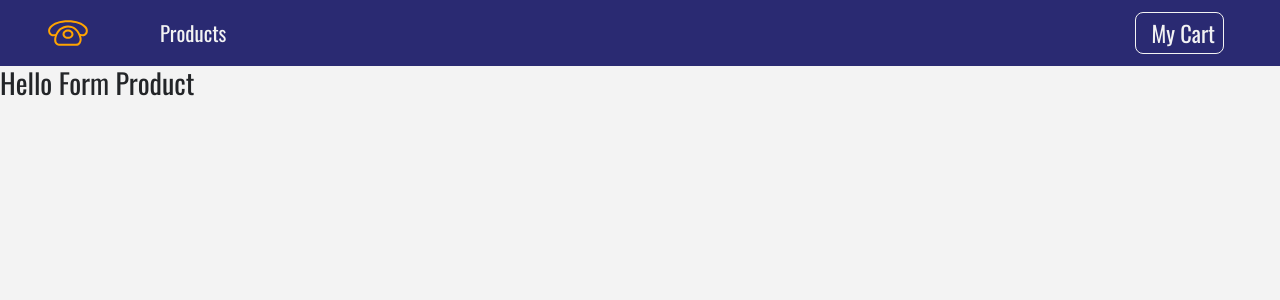
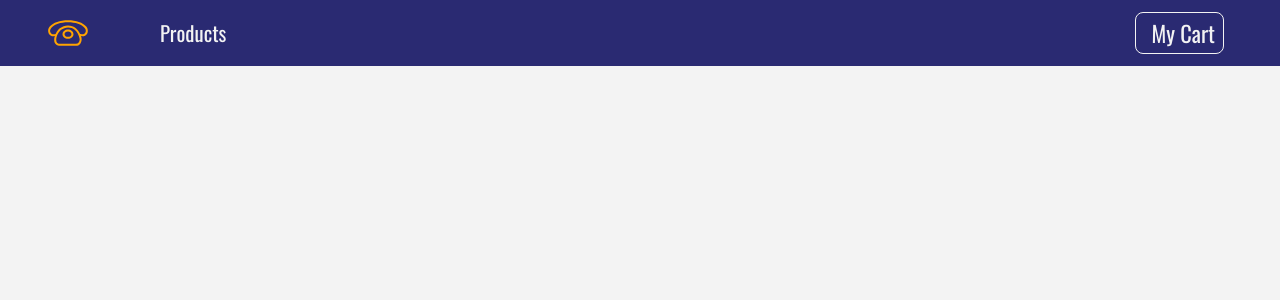
Before and after one commit to maheralayoubi/My-Store-React, a React (Create React App) app: page / in a window 1280 px wide. Shown: the top 300 px of the page. Built offline with nearby package versions, Linux system fonts and the light colour scheme.

Commit message:
Creating react fragment

```diff
--- a/src/components/ProductList.js
+++ b/src/components/ProductList.js
@@ -2,11 +2,20 @@
 import Product from "./Product"
 
 export default class ProductList extends Component {
+    state = {
+        products: []
+    }
     render() {
         return (
-            <div>
-                <Product />
-            </div>
-        )
+            <React.Fragment>
+                <div className="py-5">
+                    <div className="container">
+                        <div className="row">
+                        </div>
+                    </div>
+                </div>
+            </React.Fragment>
+            //<Product />
+        );
     }
 }
```
